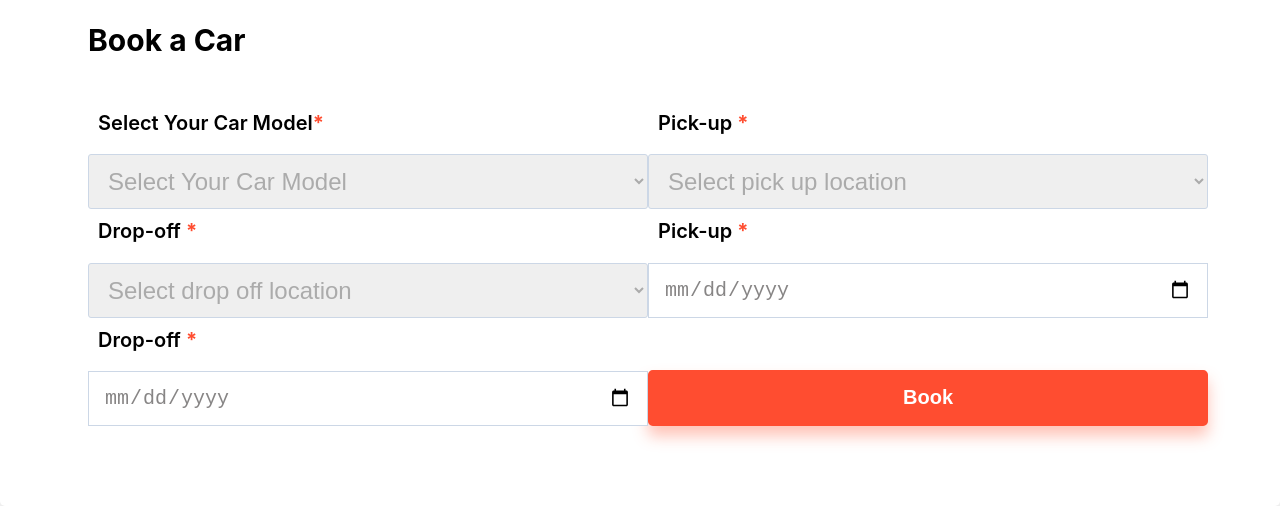
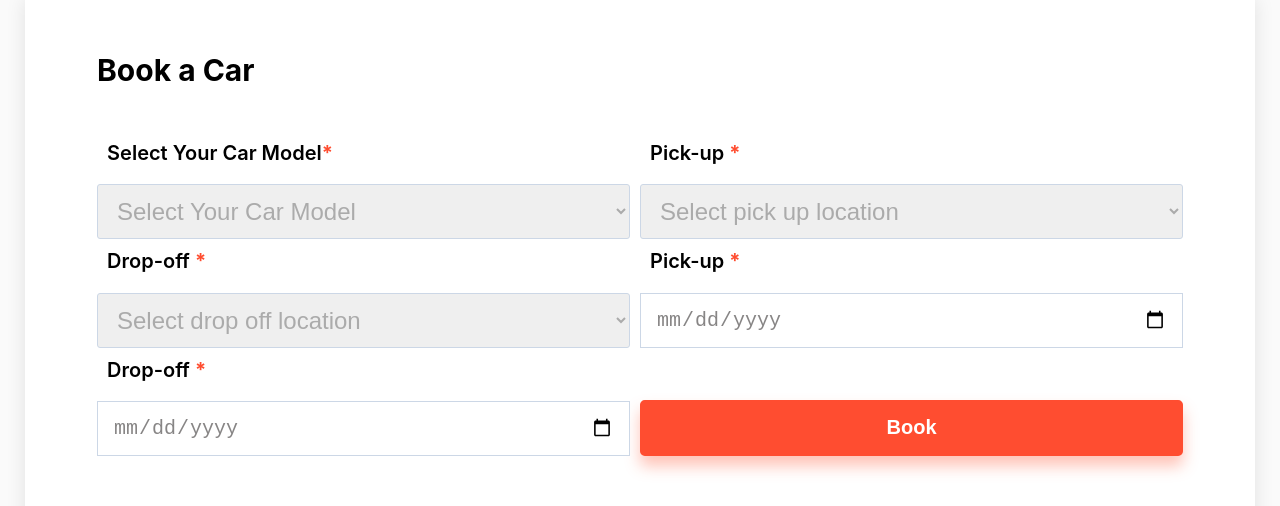
Before and after one commit to chasevriend/super-rental, a React (Create React App) app: page /#/ in a window 1280 px wide. Shown: the part 762-1268 px from the top of the page. Built offline with nearby package versions, Linux system fonts and the light colour scheme.

Commit message:
finished form

```diff
--- a/src/components/Form.js
+++ b/src/components/Form.js
@@ -1,6 +1,6 @@
 import React from 'react';
 import "../css/Form.css"
-import DirectionsCarIcon from '@mui/icons-material/DirectionsCar';
+
 
 const Form = () => {
   return (
@@ -13,10 +13,12 @@ const Form = () => {
                         <p className='error-msg'>All fields required!</p>
                         <p className='done-msg'>Check your email to confirm this order.</p>
                         <form className='form'>
-                            <div className='form__carType'>
-                                <label>&nbsp; Select Your Car Model<b>*</b></label>
+                            <div className='form__carType form__left'>
+                                <label className='form__label'>
+                                    &nbsp; Select Your Car Model
+                                    <b>*</b>
+                                </label>
                                 <select>
-                                    <DirectionsCarIcon fontSize='large' />
                                     <option>Select Your Car Model</option>
                                     <option>McLaren 570S</option>
                                     <option>Lamborghini Aventador</option>
@@ -37,7 +39,7 @@ const Form = () => {
                                 </select>
                             </div>
 
-                            <div className="form__dropOff">
+                            <div className="form__dropOff form__left">
                                 <label>
                                     <i className="fa-solid fa-location-dot"></i> &nbsp; Drop-off{" "}
                                     <b>*</b>
@@ -61,7 +63,7 @@ const Form = () => {
                                 ></input>
                             </div>
 
-                            <div className="form__pickUp">
+                            <div className="form__pickUp form__left">
                                 <label htmlFor="droptime">
                                     <i className="fa-regular fa-calendar-days "></i> &nbsp;
                                     Drop-off <b>*</b>
@@ -71,7 +73,7 @@ const Form = () => {
                                     type="date"
                                 ></input>
                             </div>
-                            <button className='form__btn'>Book</button>
+                            <button className='form__btn' type='button'>Book</button>
                         </form>
 
                     </div>
--- a/src/css/Form.css
+++ b/src/css/Form.css
@@ -1,3 +1,11 @@
+.form__container {
+    padding: 0 25px;
+    max-width: 80rem;
+    margin-left: auto;
+    margin-right: auto;
+    margin-top: 30px;
+}
+
 
 .error-msg {
     color: #721c24;
@@ -31,10 +39,11 @@
     align-items: center;
 }
 
+
 .form__contentBox {
     background-color: white;
     width: 100%;
-    padding: 4rem 4.5rem 5rem 5.5rem;
+    padding: 4rem 4.5rem 4rem 4.5rem;
     box-shadow: 0 10px 20px 0 rgb(0 0 0 / 10%);
     height: auto;
     position: relative;
@@ -75,7 +84,9 @@
     font-weight: 600;
     margin-bottom: 1.2rem;
     margin-top: 10px;
+    align-items: center;
 }
+
 
 .form__carType select {
     font-size: 1.5rem;
@@ -123,6 +134,11 @@
     position: relative;
 }
 
+.form__left {
+    margin-right: 10px;
+}
+
+
 #picktime {
     padding: 14px 15px;
     font-weight: 400;
@@ -149,6 +165,7 @@
     font-weight: 600;
     margin-bottom: 1.2rem;
     margin-top: 10px;
+    align-items: center;
 }
 
 .form__dropOff select {
@@ -166,14 +183,13 @@
     border: 2px solid #ff4d30;
     border-radius: 0.3rem;
     box-shadow: 0 10px 15px 0 rgba(255,83,48,.35);
-    margin-left: auto;
-    margin-right: auto;
     margin-top: 52px;
     padding: 10px 30px;
     width: 100%;
     color: white;
     font-weight: bold;
     font-size: 20px;
+    cursor: pointer;
 }
 
  @media (max-width: 700px) {
@@ -184,4 +200,7 @@
         display: flex;
         flex-direction: column;
     }
+    .form__left {
+        margin-right: 0;
+    }
 }
```
